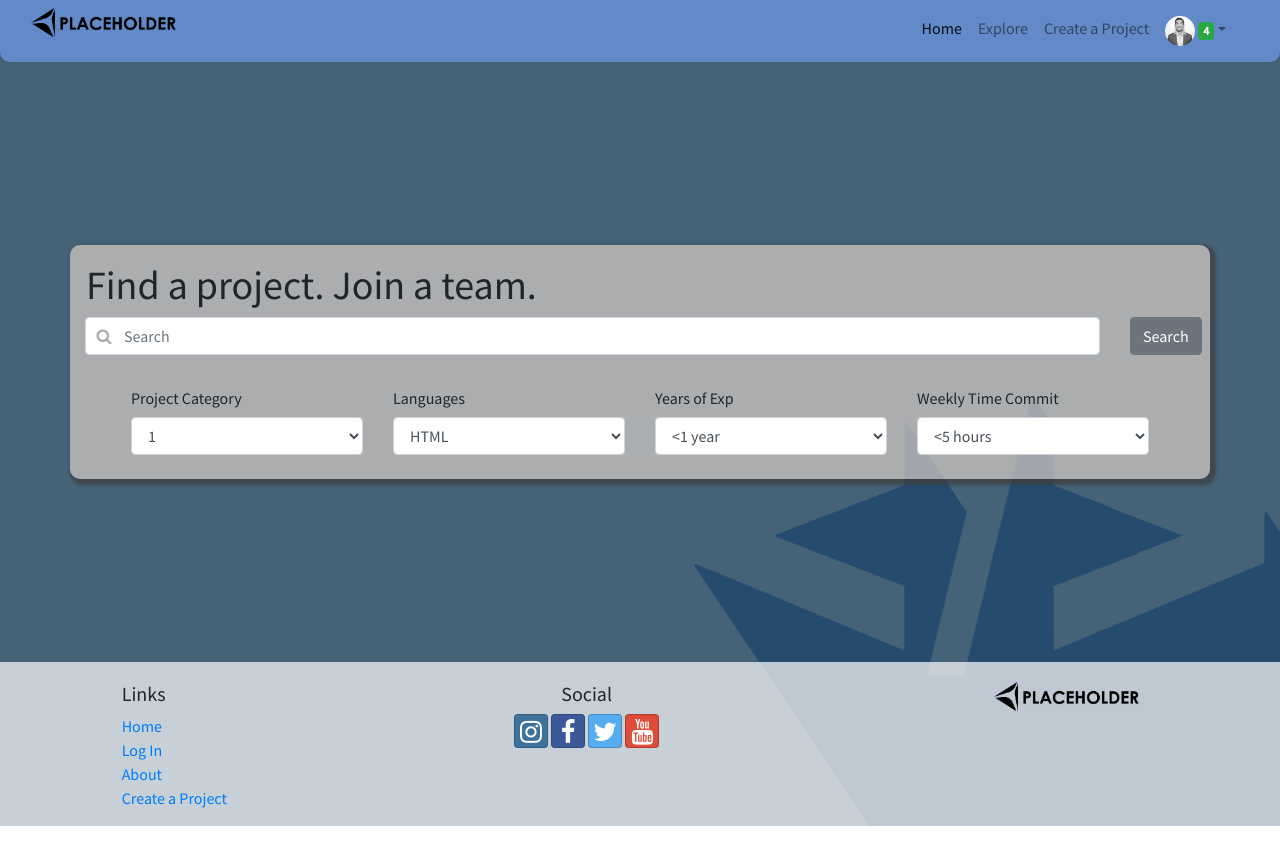
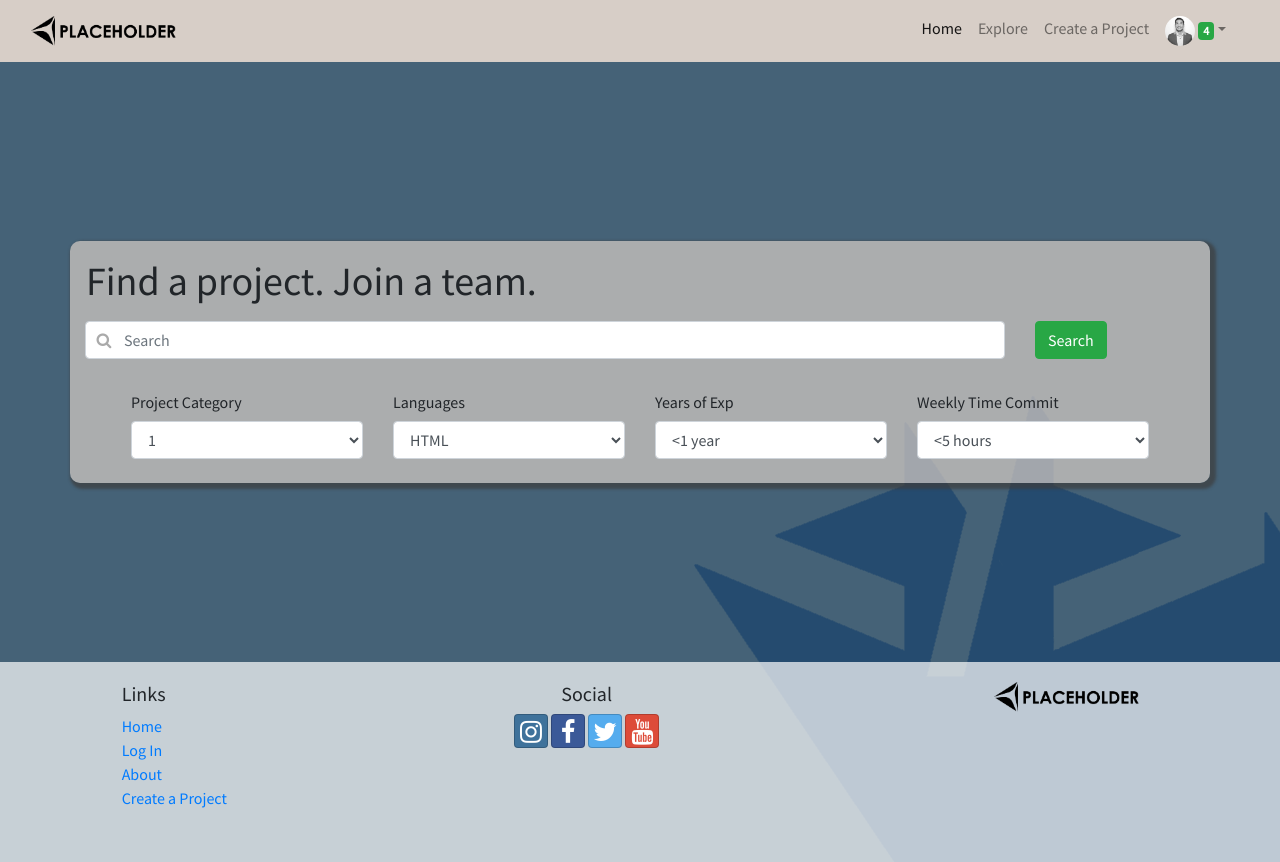
Before and after one commit to mikerchen/portfolio-proj, a website: page index.html in a window 1280 px wide. Before the commit the page ends 826 px from the top, so only its background shows below. Drawn offline with nearby package versions, Linux system fonts and the light colour scheme.

Commit message:
homepage update mike 9.27

```diff
--- a/css/styles.css
+++ b/css/styles.css
@@ -2,6 +2,7 @@ html, body {
     height: 100%;
     background-image: url('../img/homepage-bg.png');
     font-family:'Source Sans Pro', sans-serif;
+
 }
 
 .fill {
@@ -56,9 +57,9 @@ html, body {
 }
 
 .navigation {
-    background-color: rgba(111, 156, 235, 0.7);
-    border-bottom-left-radius: 10px;
-    border-bottom-right-radius: 10px;
+    background-color: rgba(215, 206, 199, 1);
+    /* border-bottom-left-radius: 10px;
+    border-bottom-right-radius: 10px; */
 }
 
 .site-footer {
--- a/index.html
+++ b/index.html
@@ -22,7 +22,7 @@
     <header>
         <div class="container-fluid navigation">
             <div class="row">
-                <div class="col-2">
+                <div class="col-2 d-flex align-items-center">
                     <a class="navbar brand" href="#"><img src="img/placeholder-logo.png" height="30"></a>
                 </div>
                 <div class="col-2">
@@ -64,19 +64,19 @@
             <div class="row">
                 <div class="col">
                     <div class="row">
-                        <h1 class="pt-3 pl-3">Find a project. Join a team.</h1>
+                        <h1 class="pt-3 pl-3 pb-2">Find a project. Join a team.</h1>
                     </div>
                 </div>
             </div>
             <div class="row">
-                <div class="col">
+                <div class="col-md-10">
                     <div class="form-group has-search">
                         <span class="fa fa-search form-control-feedback"></span>
                         <input type="text" class="form-control" placeholder="Search">
                     </div>
                 </div>
                 <div class="col-1 pr-2">
-                    <a class="text-reset text-decoration-none" href="search_results.html"><button class="btn btn-secondary" type="submit">Search</button></a>
+                    <a class="text-reset text-decoration-none" href="search_results.html"><button class="btn btn-success" type="submit">Search</button></a>
                 </div>
             </div>
 
@@ -140,7 +140,7 @@
         </div>
     </div>
 
-    <footer class="site-footer d-flex">
+    <footer class="site-footer d-flex h-25">
         <div class="container-fluid">
             <div class="row">
                 <div class="col-4 col-sm-2 offset-1">
```
